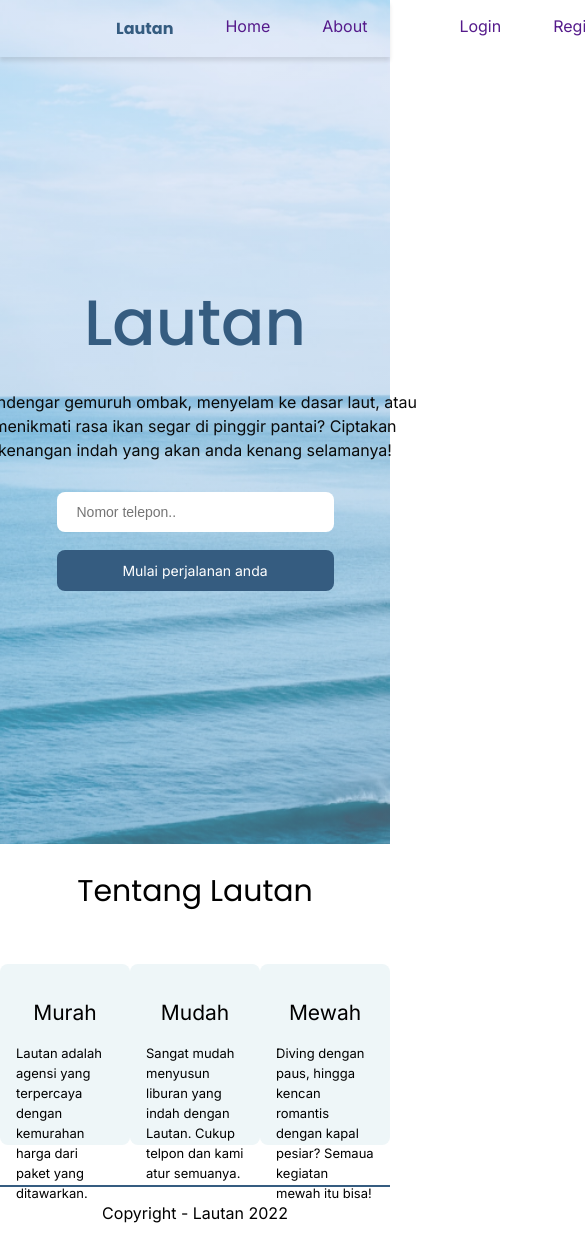
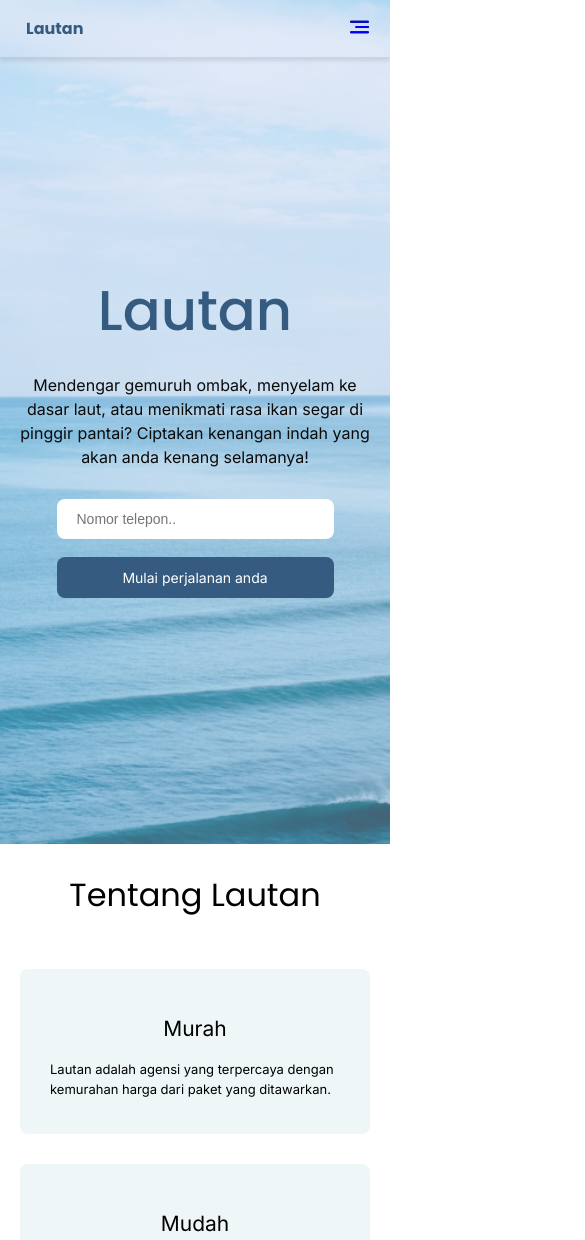
Before and after one commit to muhammadrisano/pf14-lautan, a plain HTML site: page index.html in a window 390 px wide. Shown: the top 1240 px of the page, 585 px wide, since content can reach past the window. Drawn offline with Linux system fonts and the light colour scheme.

Commit message:
add responsive

```diff
--- a/assets/css/style.css
+++ b/assets/css/style.css
@@ -129,28 +129,37 @@ body {
 .navbar{
     /* background-color: lightskyblue; */
     display: flex;
+    align-items: center;
     justify-content: space-between;
     padding-left: 50px;
     padding-right: 50px;
     box-sizing: border-box;
     box-shadow: 0px 4px 4px 0px rgba(0, 0, 0, 0.10);
+    flex-wrap: wrap;
 }
 .navbar ul{
     margin: 0;
     list-style: none;
     display: flex;
 }
-.navbar ul li a{
+.navbar a{
     padding: 16px 26px;
     display: inline-block;
     text-decoration: none;
     font-family: 'Inter', sans-serif;
 }
-.navbar ul li a.brand{
+.navbar a.brand{
     color: #355C80;
     font-weight: 700;
     font-family: 'Poppins', sans-serif;
 }
+.menu-nav, #menu{
+    display: none;
+}
+#menu:checked ~ ul{
+    display: initial;
+}
+
 .wrapper-content{
     display: flex;
     /* background-color: lightsalmon; */
@@ -203,3 +212,86 @@ outline: none;
     top: 50%;
     transform: translateY(-50%);
 }
+
+/* table */
+
+@media screen and (max-width:768px){
+    .hero-title{
+        font-size: 80px;
+    }
+    .hero-content{
+        font-size: 18px;
+    }
+
+    .wrapper-card{
+        flex-wrap: wrap;
+        row-gap: 30px;
+    }
+    .about-title{
+        font-size: 38px;
+    }
+    .footer p{
+        font-size: 18px;
+    }
+}
+/* untuk mobile */
+@media screen and (max-width:576px){
+    .container{
+        width: 100%;
+        padding-left: 20px;
+        padding-right: 20px;
+        box-sizing: border-box;
+    }
+    .hero-title{
+        font-size: 56px;
+    }
+    .hero-content{
+        font-size: 16px;
+    }
+    .about-title{
+        font-size: 32px;
+    }
+    .card{
+        width: 100%;
+        margin-left: 20px;
+        margin-right: 20px;
+        box-sizing: border-box;
+        padding: 20px 30px;
+    }
+    .footer{
+        display: none;
+    }
+    #about{
+        padding-bottom: 50px;
+    }
+
+
+    /* navbar */
+    .navbar{
+        padding: 0;
+
+    }
+    .navbar ul{
+        width: 100%;
+        flex-direction: column;
+        padding: 0;
+        margin: 0;
+        display: none;
+        background-color: lightslategray;
+
+    }
+    .navbar ul li a{
+        width: 100px;
+        padding: 16px 20px;
+        box-sizing: border-box;
+        color: white;
+    }
+    /* a.brand{
+        display: none;
+    } */
+    .menu-nav{
+        display: initial;
+        margin-right: 18px;
+    }
+
+}
--- a/index.html
+++ b/index.html
@@ -5,32 +5,34 @@
     <meta http-equiv="X-UA-Compatible" content="IE=edge" />
     <meta name="viewport" content="width=device-width, initial-scale=1.0" />
     <title>Lautan</title>
-    <link rel="preconnect" href="https://fonts.googleapis.com">
-    <link rel="preconnect" href="https://fonts.gstatic.com" crossorigin>
-    <link href="https://fonts.googleapis.com/css2?family=Inter:wght@400;500;600;700&family=Poppins:ital,wght@0,400;0,500;0,600;0,700;1,400;1,500;1,600;1,700&display=swap" rel="stylesheet">
+    <link rel="preconnect" href="https://fonts.googleapis.com" />
+    <link rel="preconnect" href="https://fonts.gstatic.com" crossorigin />
+    <link
+      href="https://fonts.googleapis.com/css2?family=Inter:wght@400;500;600;700&family=Poppins:ital,wght@0,400;0,500;0,600;0,700;1,400;1,500;1,600;1,700&display=swap"
+      rel="stylesheet"
+    />
     <link rel="stylesheet" href="./assets/css/style.css" />
   </head>
   <body>
-
     <!-- section hero -->
     <section id="hero">
       <nav class="navbar">
+        <a href="" class="brand">Lautan</a>
+        <input type="checkbox" id="menu">
+        <label class="menu-nav" for="menu">
+            <svg fill="none" height="25" viewBox="0 0 25 25" width="25" xmlns="http://www.w3.org/2000/svg" class="text-primary"><path d="M4.16667 19.25H20.8333C21.4062 19.25 21.875 18.7812 21.875 18.2083C21.875 17.6354 21.4062 17.1667 20.8333 17.1667H4.16667C3.59375 17.1667 3.125 17.6354 3.125 18.2083C3.125 18.7812 3.59375 19.25 4.16667 19.25ZM9.375 14.0417H20.8333C21.4062 14.0417 21.875 13.5729 21.875 13C21.875 12.4271 21.4062 11.9583 20.8333 11.9583H9.375C8.80208 11.9583 8.33333 12.4271 8.33333 13C8.33333 13.5729 8.80208 14.0417 9.375 14.0417ZM3.125 7.79167C3.125 8.36458 3.59375 8.83333 4.16667 8.83333H20.8333C21.4062 8.83333 21.875 8.36458 21.875 7.79167C21.875 7.21875 21.4062 6.75 20.8333 6.75H4.16667C3.59375 6.75 3.125 7.21875 3.125 7.79167Z" fill="currentColor"></path><path d="M4.16667 19.25H20.8333C21.4062 19.25 21.875 18.7812 21.875 18.2083C21.875 17.6354 21.4062 17.1667 20.8333 17.1667H4.16667C3.59375 17.1667 3.125 17.6354 3.125 18.2083C3.125 18.7812 3.59375 19.25 4.16667 19.25ZM9.375 14.0417H20.8333C21.4062 14.0417 21.875 13.5729 21.875 13C21.875 12.4271 21.4062 11.9583 20.8333 11.9583H9.375C8.80208 11.9583 8.33333 12.4271 8.33333 13C8.33333 13.5729 8.80208 14.0417 9.375 14.0417ZM3.125 7.79167C3.125 8.36458 3.59375 8.83333 4.16667 8.83333H20.8333C21.4062 8.83333 21.875 8.36458 21.875 7.79167C21.875 7.21875 21.4062 6.75 20.8333 6.75H4.16667C3.59375 6.75 3.125 7.21875 3.125 7.79167Z" fill="blue"></path></svg>
+        </label>
+
         <ul class="main">
-                <li>
-                    <a href="" class="brand">Lautan</a>
-                </li>
           <li>
             <a href="">Home</a>
           </li>
           <li>
             <a href="">About</a>
           </li>
-            </ul>
-            <ul class="auth">
           <li>
-                    <a href="">Login</a>
+            <a href="">contact</a>
           </li>
-                <li><a href="">Register</a></li>
         </ul>
       </nav>
       <div class="container">
@@ -41,7 +43,7 @@
           kenang selamanya!
         </p>
         <div class="wrapper-form">
-            <input type="text" placeholder="Nomor telepon..">
+          <input type="text" placeholder="Nomor telepon.." />
           <button>Mulai perjalanan anda</button>
         </div>
       </div>
@@ -54,15 +56,24 @@
       <div class="wrapper-card">
         <div class="card">
           <h4>Murah</h4>
-                <p>Lautan adalah agensi yang terpercaya dengan kemurahan harga dari paket yang ditawarkan.</p>
+          <p>
+            Lautan adalah agensi yang terpercaya dengan kemurahan harga dari
+            paket yang ditawarkan.
+          </p>
         </div>
         <div class="card">
           <h4>Mudah</h4>
-                <p>Sangat mudah menyusun liburan yang indah dengan Lautan. Cukup telpon dan kami atur semuanya.</p>
+          <p>
+            Sangat mudah menyusun liburan yang indah dengan Lautan. Cukup telpon
+            dan kami atur semuanya.
+          </p>
         </div>
         <div class="card">
           <h4>Mewah</h4>
-                <p>Diving dengan paus, hingga kencan romantis dengan kapal pesiar? Semaua kegiatan mewah itu bisa!</p>
+          <p>
+            Diving dengan paus, hingga kencan romantis dengan kapal pesiar?
+            Semaua kegiatan mewah itu bisa!
+          </p>
         </div>
       </div>
     </section>
@@ -73,7 +84,7 @@
       <p>Copyright - Lautan 2022</p>
     </footer>
 
-    <section id="new-recipe">
+    <!-- <section id="new-recipe">
         <h2>New Recipe</h2>
         <div class="wrapper-content">
             <div class="kiri">
@@ -96,6 +107,6 @@
                 <img src="./assets/images/ic-search.svg" class="ic-search" alt="">
             </div>
         </div>
-    </section>
+    </section> -->
   </body>
 </html>
```
Lines whose indentation alone changed are shown as unchanged.
